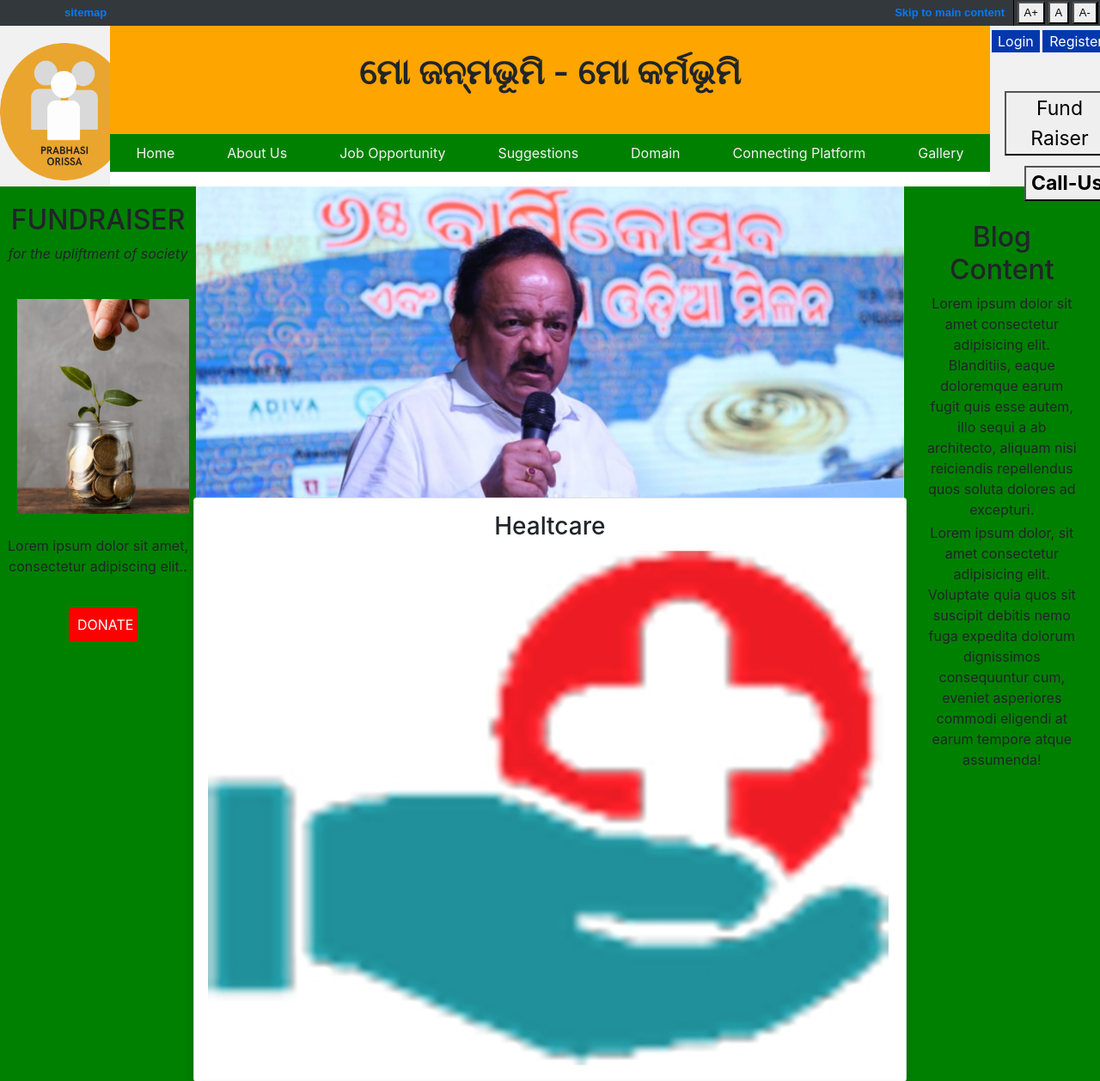
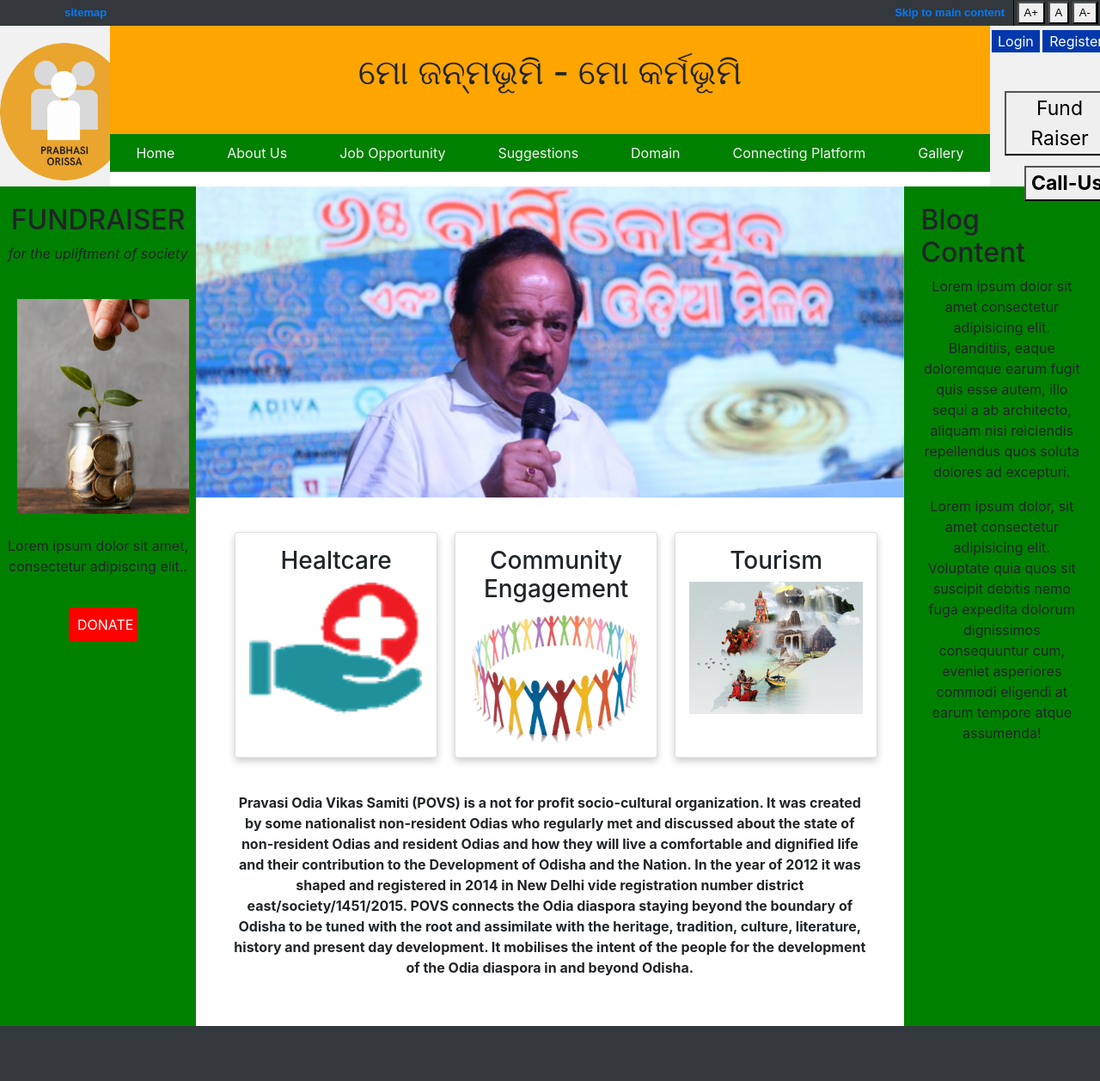
Before and after one commit to PPriyadarsini/PRAVASI-ODIA-PROJECT, a PHP site: page / in a window 1280 px wide. Shown: the top 1258 px of the page at 86% size. Run offline with PHP 8.4, Linux system fonts and the light colour scheme; some libraries are stand-ins or nearby versions.

Commit message:
cards modified

```diff
--- a/style2.css
+++ b/style2.css
@@ -19,10 +19,6 @@
   padding: 0 75px;
   line-height: 30px;
   text-decoration: none;
-}
-
-.header h1{
-  font-weight: 600;
 }
 
 .tophead-right .head-links li{
@@ -162,7 +158,6 @@
 }
 #middlec .side1 h2,p{
   text-align: center;
-
 }
 #middlec .side1 button{
   position: relative;
@@ -189,20 +184,12 @@
   align-items: center;
 }
 
-<<<<<<< HEAD
 /*****************---------------CARDS-----------------********************/
 .column {
   float: left;
   width: 30%;
   padding: 0 10px;
 }
-=======
-#middlec .blog p{
-  text-align: justify;
-  margin: 3px 5px 3px 5px;
-}
-
->>>>>>> b1938223a041ded82cfa2a471804cd3fb7b19233
 
 /* Remove extra left and right margins, due to padding */
 .row {
@@ -247,15 +234,6 @@
    background-color: green;
   align-items: center;
   padding: 20px;
-}
-
-#middlec .side2 h2{
-  text-align: center;
-  margin-top: 20px;
-}
-
-#middlec .side2 p{
-  margin: 3px 5px 3px 5px;
 }
 
 
```
